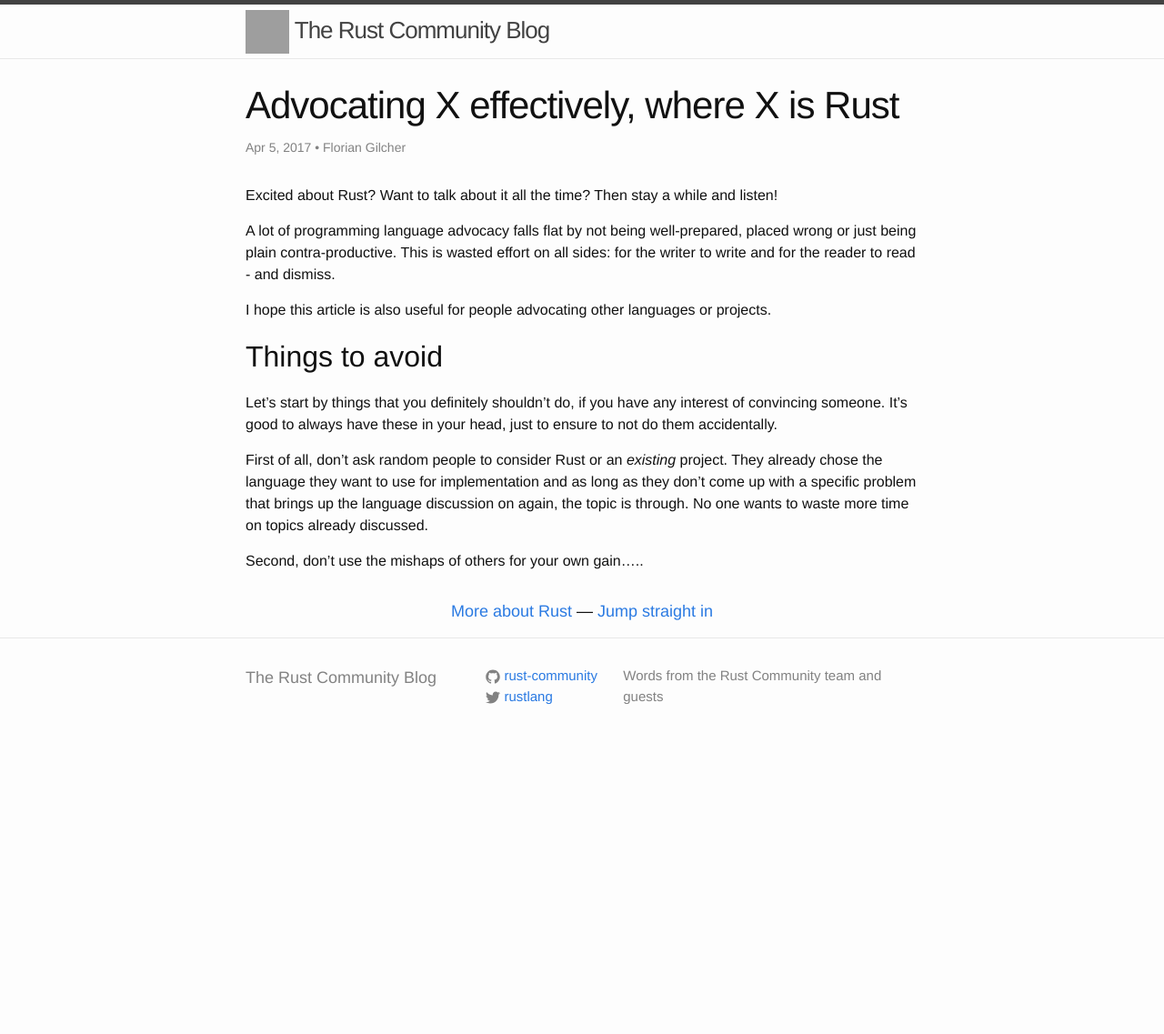
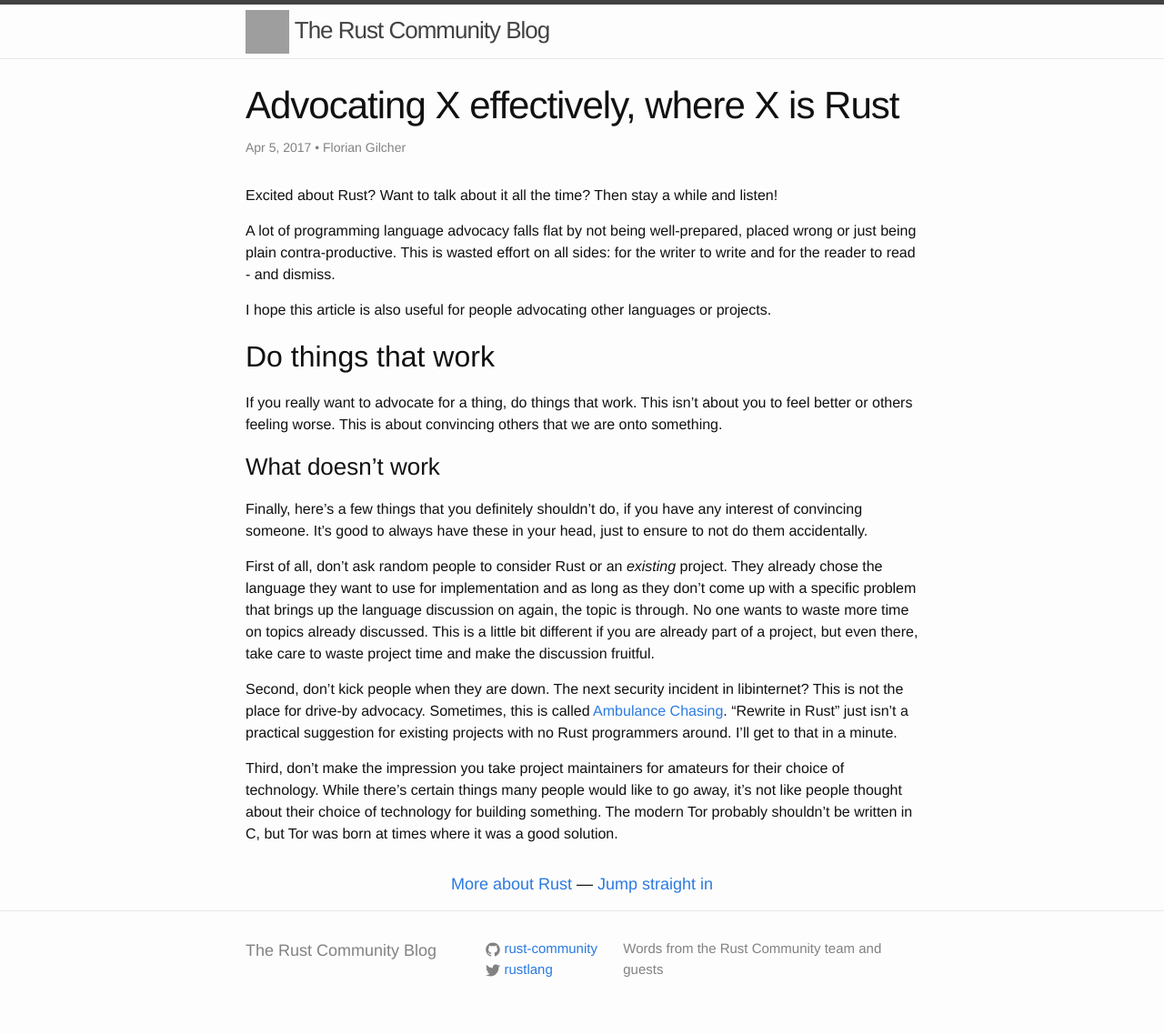
Before and after one commit to rust-community/blog.community.rs, a Jekyll site: the page built from _posts/2017-04-05-promoting-rust.md, in a window 1280 px wide. Shown: the whole page at 91% size. Built offline with Jekyll 4.4.1, drawn with Linux system fonts in a browser that asks for light colours; before the commit the page ends 900 px from its top, so only the background shows below that; grey boxes are pictures that could not be loaded.

Commit message:
Add some parts

```diff
--- a/_posts/2017-04-05-promoting-rust.md
+++ b/_posts/2017-04-05-promoting-rust.md
@@ -11,10 +11,17 @@ A lot of programming language advocacy falls flat by not being well-prepared, pl
 
 I hope this article is also useful for people advocating other languages or projects.
 
-## Things to avoid
+## Do things that work
 
-Let's start by things that you definitely shouldn't do, if you have any interest of convincing someone. It's good to always have these in your head, just to ensure to not do them accidentally.
+If you really want to advocate for a thing, do things that work. This isn't about you to feel better or others feeling worse. This is about convincing others that we are onto something.
 
-First of all, don't ask random people to consider Rust or an _existing_ project. They already chose the language they want to use for implementation and as long as they don't come up with a specific problem that brings up the language discussion on again, the topic is through. No one wants to waste more time on topics already discussed.
 
-Second, don't use the mishaps of others for your own gain.....
+### What doesn't work
+
+Finally, here's a few things that you definitely shouldn't do, if you have any interest of convincing someone. It's good to always have these in your head, just to ensure to not do them accidentally.
+
+First of all, don't ask random people to consider Rust or an _existing_ project. They already chose the language they want to use for implementation and as long as they don't come up with a specific problem that brings up the language discussion on again, the topic is through. No one wants to waste more time on topics already discussed. This is a little bit different if you are already part of a project, but even there, take care to waste project time and make the discussion fruitful.
+
+Second, don't kick people when they are down. The next security incident in libinternet? This is not the place for drive-by advocacy. Sometimes, this is called [Ambulance Chasing](https://en.wikipedia.org/wiki/Ambulance_chasing). "Rewrite in Rust" just isn't a practical suggestion for existing projects with no Rust programmers around. I'll get to that in a minute.
+
+Third, don't make the impression you take project maintainers for amateurs for their choice of technology. While there's certain things many people would like to go away, it's not like people thought about their choice of technology for building something. The modern Tor probably shouldn't be written in C, but Tor was born at times where it was a good solution.
```
